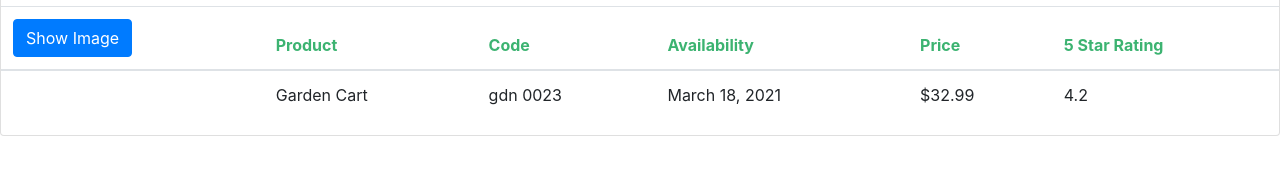
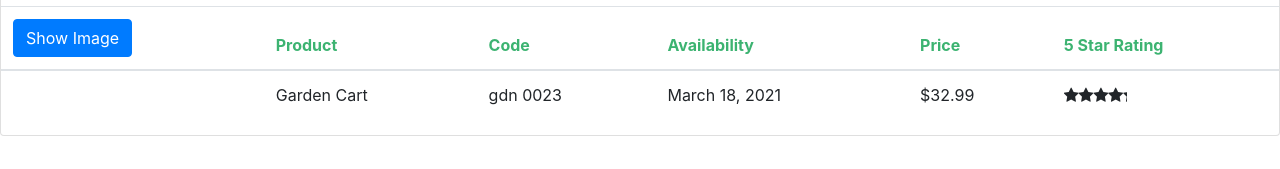
Before and after one commit to SemihDurmus/Hello_Angular, an Angular app: page / in a window 1280 px wide. Shown: the part 222-391 px from the top of the page. Built offline with nearby package versions, Linux system fonts and the light colour scheme.

Commit message:
Pass data from arent comp. to child. Star rating

```diff
--- a/src/app/product/product-list.component.html
+++ b/src/app/product/product-list.component.html
@@ -46,7 +46,7 @@
                     <td>{{item.productCode | lowercase | convertToSpaces:'-'}}</td>
                     <td>{{item.releaseDate}}</td>
                     <td>{{item.price | currency:'USD':'symbol':'1.2-2' }}</td>
-                    <td>{{item.starRating}}</td>
+                    <td><pm-star [rating]='item.starRating'></pm-star></td>
 
                 </tr>
             </tbody>
--- a/src/app/product/product-list.component.ts
+++ b/src/app/product/product-list.component.ts
@@ -50,7 +50,7 @@
       releaseDate: 'May 21, 2021',
       description: 'Curved claw steel hammer',
       price: 8.9,
-      starRating: 4.8,
+      starRating: 1.8,
       imageUrl: 'assets/images/hammer.png',
     },
     {
--- /dev/null
+++ b/src/app/shared/star.component.ts
@@ -0,0 +1,15 @@
+import { Component, OnChanges, Input } from '@angular/core';
+
+@Component({
+  selector: 'pm-star',
+  templateUrl: './star.component.html',
+  styleUrls: ['./star.component.css'],
+})
+export class StarComponent implements OnChanges {
+  @Input() rating: number = 0;
+  cropWidth: number = 75;
+
+  ngOnChanges(): void {
+    this.cropWidth = (this.rating * 75) / 5;
+  }
+}
```
Also changed, not shown: src/app/app.module.ts (+7 -1 lines).
